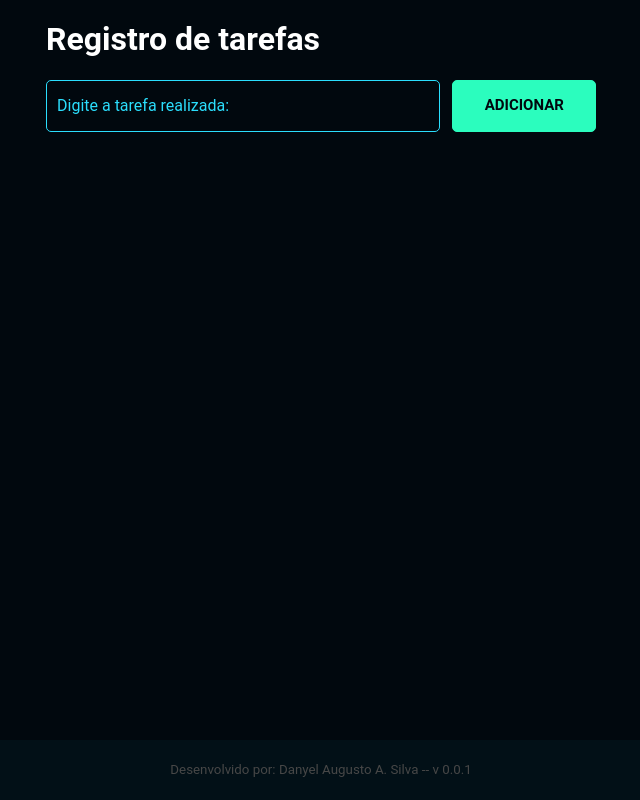
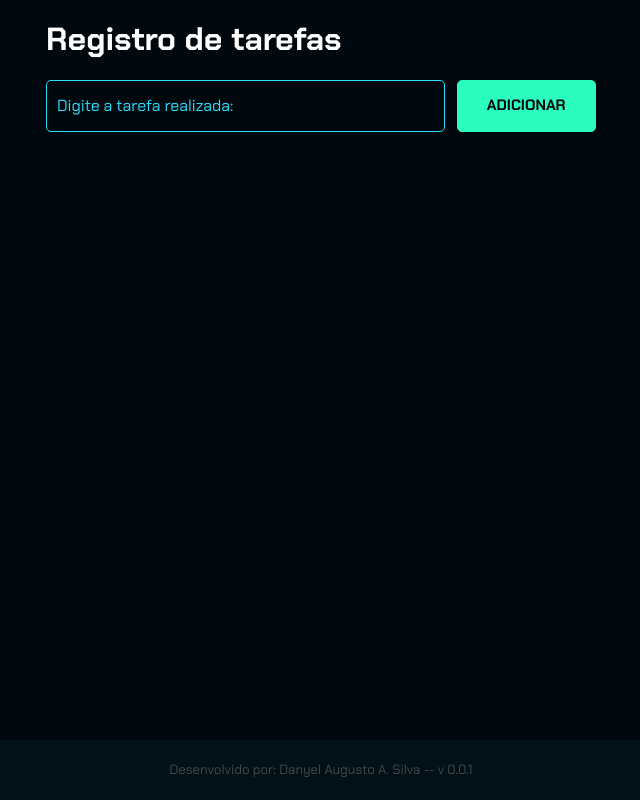
Before and after one commit to Danyel492/registro_tarefas, a plain HTML site: page intex.html in a window 1280 px wide. Shown: the whole page, without its empty margins (319-959 px from the left). Drawn offline with Linux system fonts and the light colour scheme.

```diff
--- a/css/style.css
+++ b/css/style.css
@@ -1,10 +1,10 @@
+@import url('https://fonts.googleapis.com/css2?family=Chakra+Petch:ital,wght@0,300;0,400;0,500;0,600;0,700;1,300;1,400;1,500;1,600;1,700&display=swap');
 * {
     margin: 0;
     padding: 0;
 }
 
 body {
-
     width: 100vw;
     height: auto;
 
@@ -15,7 +15,7 @@ body {
     justify-content: center;
     align-items: center;
     flex-direction: column;
-    font-family: "Roboto", sans-serif;
+    font-family: "Chakra Petch", sans-serif;
 
 }
 
@@ -43,6 +43,7 @@ input {
     border-radius: 5px;
     background-color: #01080E;
     padding-left: 10px;
+    padding-right: 15px;
     font-size: 16px;
     color: #fff;
     box-shadow: #121412;
@@ -62,7 +63,6 @@ input::placeholder {
     font-weight: bold;
     font-size: 15px;
     color: #01080e;
-    border: none;
     border-radius: 5px;
     cursor: pointer;
     border: 1px solid #2bfdbe;
@@ -115,7 +115,7 @@ footer {
     color: #474747;
     align-items: center;
     justify-content: center;
-    position: absolute;
+    position: fixed;
     bottom: 0;
     font-size: smaller;
 
--- a/scripts.js
+++ b/scripts.js
@@ -22,6 +22,7 @@ function adicionar() {
             minute: 'numeric'
         }
         dataHora.textContent = dataAtual.toLocaleDateString('pt-BR', options)
+        dataHora.style.width= '95px', maxWidth= '95px', minWidth= '95px'
 
         novaTimeline.appendChild(tarefa)
         novaTimeline.appendChild(dataHora)
```
Also changed, not shown: 1 other file.
